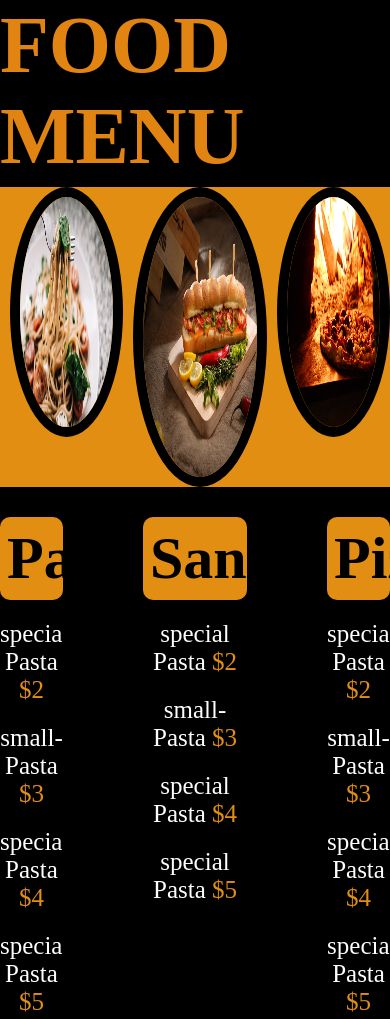
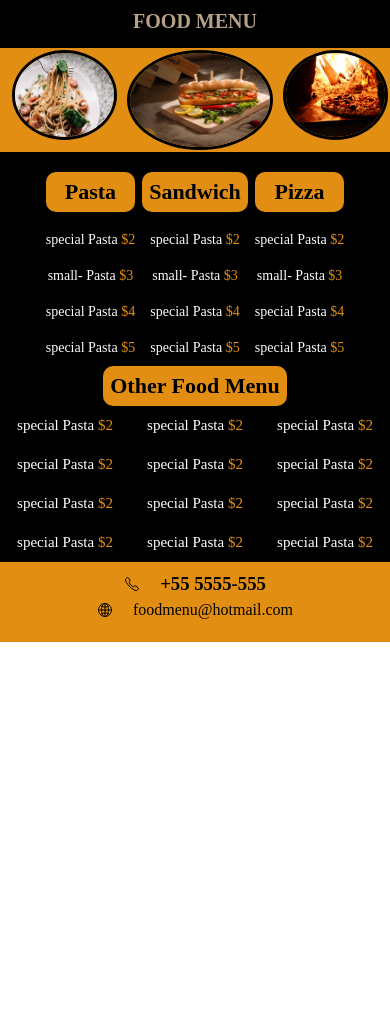
Before and after one commit to dorffdaniel/menu-food, a plain HTML site: page index.html in a window 390 px wide. Shown: the top 1019 px of the page. After the commit the page ends 844 px from the top, so only its background shows below. Drawn offline with nearby package versions, Linux system fonts and the light colour scheme.

Commit message:
responsividade adicionada

```diff
--- a/style.css
+++ b/style.css
@@ -131,3 +131,88 @@ body{
     gap: 20px;
     align-items: center;
 }
+
+@media(min-width:320px) and (max-width: 480px){
+    .container h1{
+        margin: 10px 0px;
+        font-size: 20px;
+        color: #b6a187;
+    }
+
+    .imgs{
+        padding: 2px;
+    }
+
+    .imgs img{
+        width: 130px;
+        height: 90px;
+        border: 3px solid #000000;
+    }
+
+    .imgs .img-central{
+        width: 180px;
+        height: 100px;
+    }
+
+    .precos{
+        display: flex;
+        width: 100vw;
+        justify-content: center;
+        gap: 7px;
+        margin-top: 20px;
+    }
+
+    .precos h2{
+        font-size: 22px;
+        background-color:  #e18e12;
+    }
+
+    .precos-principal p{
+        font-size: 14px;
+        margin-top: 20px;
+        color: rgb(253, 253, 253);
+    }
+
+    .cont-food h2{
+        font-size: 22px;
+        background-color: #e18e12;
+        margin: 10px 0px;
+    }
+
+    .pratos-diferentes{
+        display: flex;
+        width: 100vw;
+    }
+
+    .outros-pratos{
+        display: flex;
+        margin-bottom: 10px;
+    }
+
+    .outros-pratos p{
+        font-size: 15px;
+        color: rgb(255, 255, 255);
+        margin: 1px;
+    }
+
+    .footer{
+        display: flex;
+        background-color: #e18e12;
+        font-size: 16px;
+        padding: 0px 50px;
+        flex-direction: column;
+        justify-content: center;
+        height: 80px;
+        gap: 6px;
+    }
+
+    .footer .telefone{
+        display: flex;
+    }
+
+    .footer .email{
+        display: flex;
+        margin-bottom: 13px;
+    }
+
+}
```
